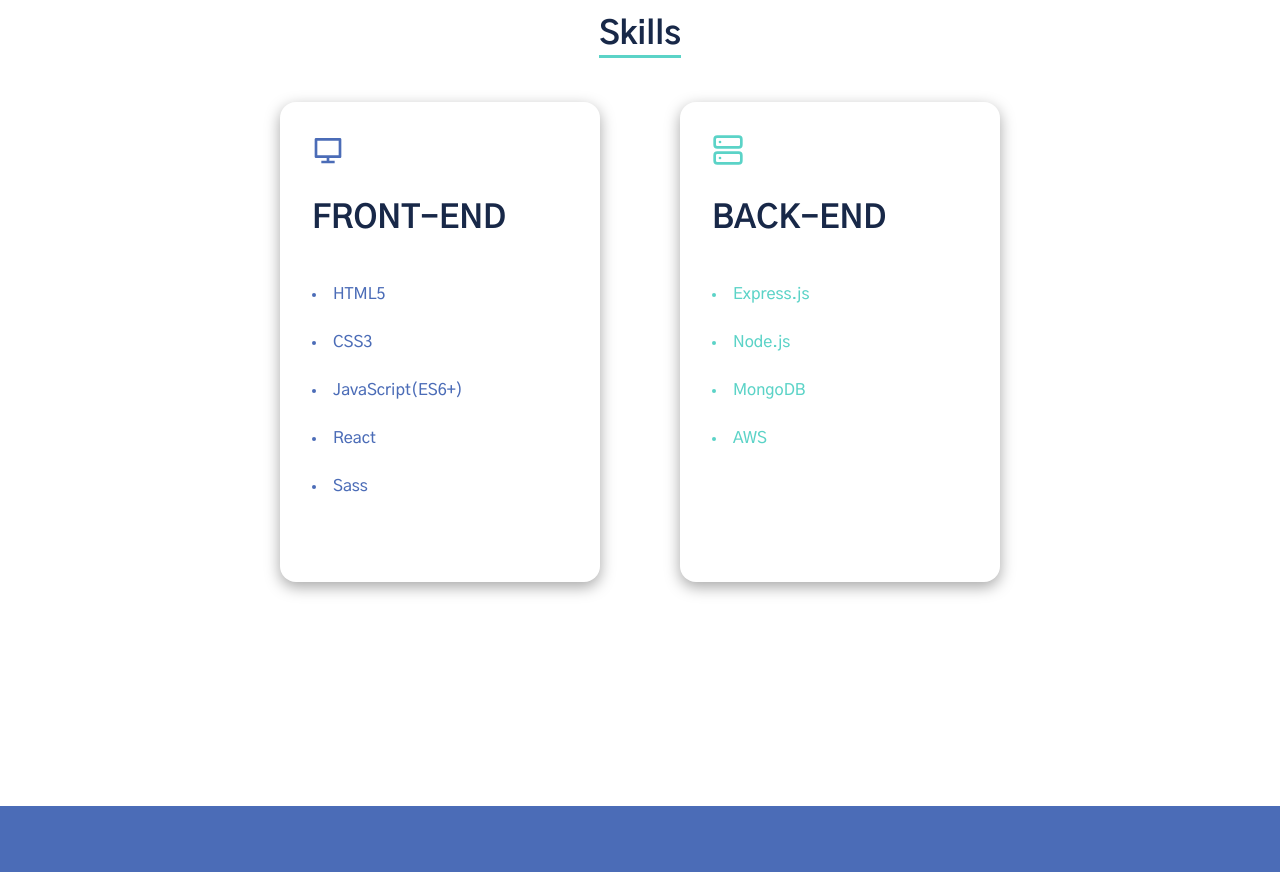
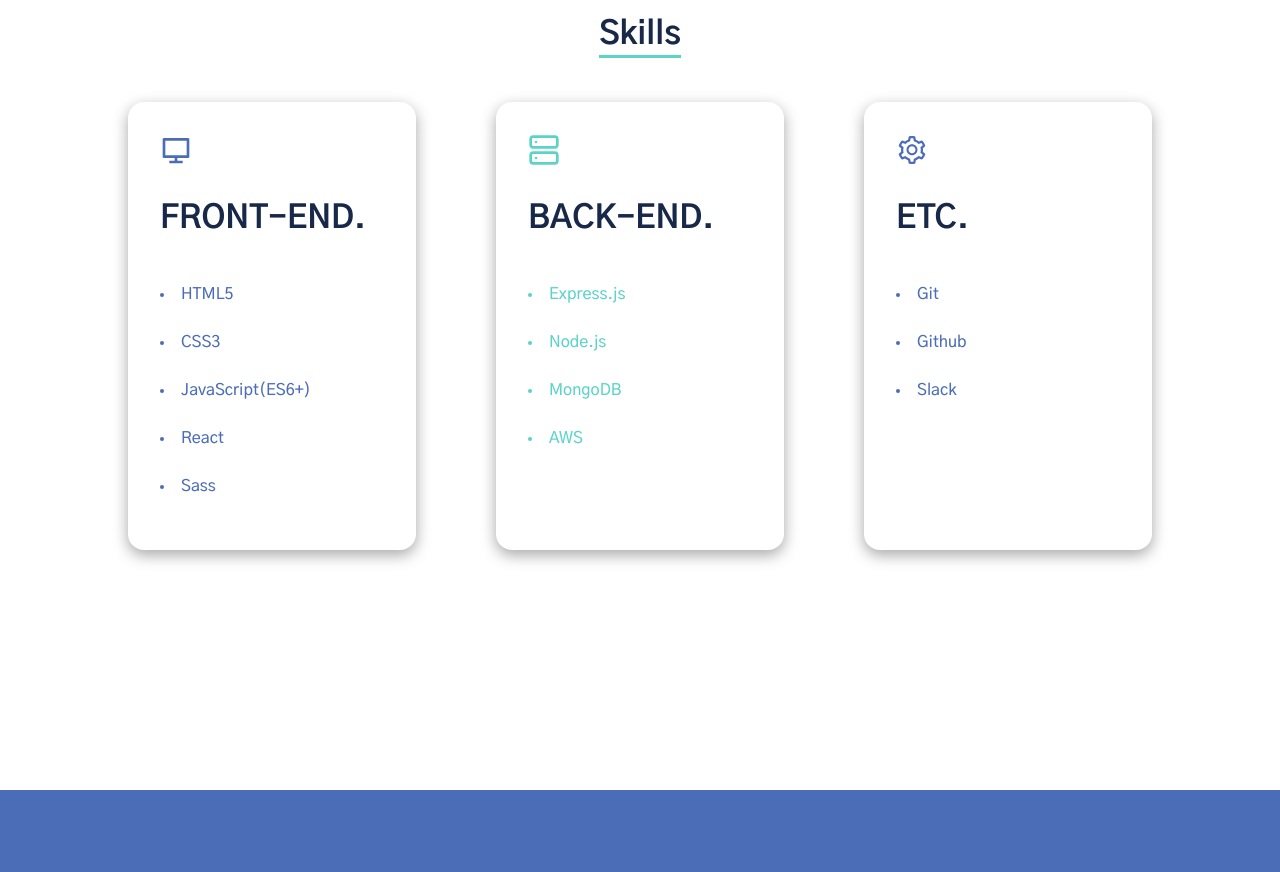
Before and after one commit to den4592/ilya-portfolio, a React (Create React App) app: page / in a window 1280 px wide. Shown: the part 802-1674 px from the top of the page. Built offline with nearby package versions, Linux system fonts and the light colour scheme.

Commit message:
add page transition animations

```diff
--- a/package.json
+++ b/package.json
@@ -7,6 +7,7 @@
     "@testing-library/jest-dom": "^5.16.5",
     "@testing-library/react": "^13.3.0",
     "@testing-library/user-event": "^13.5.0",
+    "framer-motion": "^7.2.1",
     "node-sass": "^7.0.1",
     "react": "^18.2.0",
     "react-dom": "^18.2.0",
--- a/src/App.js
+++ b/src/App.js
@@ -1,22 +1,14 @@
-import { BrowserRouter as Router, Routes, Route } from "react-router-dom";
-import About from "./pages/About";
-import Projects from "./pages/Projects";
-import Project from "./pages/ProjectContent";
-import Contact from "./pages/Contact";
+import { BrowserRouter as Router } from "react-router-dom";
 import Nav from "./components/Nav";
 import Footer from "./components/Footer";
+import AnimatedRoutes from "./components/AnimatedRoutes";
 
 function App() {
   return (
     <div className="App">
       <Router>
         <Nav />
-        <Routes>
-          <Route path="/" element={<About />} />
-          <Route path="/projects" element={<Projects />} />
-          <Route path="/projects/:id" element={<Project />} />
-          <Route path="/contact" element={<Contact />} />
-        </Routes>
+        <AnimatedRoutes />
       </Router>
       <Footer />
     </div>
--- /dev/null
+++ b/src/components/AnimatedRoutes.js
@@ -0,0 +1,22 @@
+import { Routes, Route, useLocation } from "react-router-dom";
+import About from "../pages/About";
+import Projects from "../pages/Projects";
+import Project from "../pages/ProjectContent";
+import Contact from "../pages/Contact";
+import { AnimatePresence } from "framer-motion";
+
+const AnimatedRoutes = () => {
+  const location = useLocation();
+  return (
+    <AnimatePresence>
+      <Routes location={location} key={location.pathname}>
+        <Route path="/" element={<About />} />
+        <Route path="/projects" element={<Projects />} />
+        <Route path="/projects/:id" element={<Project />} />
+        <Route path="/contact" element={<Contact />} />
+      </Routes>
+    </AnimatePresence>
+  );
+};
+
+export default AnimatedRoutes;
--- a/src/components/Skills.js
+++ b/src/components/Skills.js
@@ -1,5 +1,6 @@
 import { FiServer } from "react-icons/fi";
 import { RiComputerLine } from "react-icons/ri";
+import { AiOutlineSetting } from "react-icons/ai";
 
 const Skills = () => {
   return (
@@ -11,10 +12,10 @@
           </h1>
           <div className="skills__container">
             <div className="skills__container-content">
-              <p className="icon first-icon">
+              <p className="icon black-icon">
                 <RiComputerLine />
               </p>
-              <p className="content-title">Front-end</p>
+              <p className="content-title">Front-end.</p>
               <ul className="skills-text blue-text">
                 <li>HTML5</li>
                 <li>CSS3</li>
@@ -24,15 +25,26 @@
               </ul>
             </div>
             <div className="skills__container-content">
-              <p className="icon second-icon">
+              <p className="icon mint-icon">
                 <FiServer />
               </p>
-              <p className="content-title">Back-end</p>
+              <p className="content-title">Back-end.</p>
               <ul className="skills-text mint-text">
                 <li>Express.js</li>
                 <li>Node.js</li>
                 <li>MongoDB</li>
                 <li>AWS</li>
+              </ul>
+            </div>
+            <div className="skills__container-content">
+              <p className="icon black-icon">
+                <AiOutlineSetting />
+              </p>
+              <p className="content-title">Etc.</p>
+              <ul className="skills-text blue-text">
+                <li>Git</li>
+                <li>Github</li>
+                <li>Slack</li>
               </ul>
             </div>
           </div>
--- a/src/css/style.css
+++ b/src/css/style.css
@@ -1,8 +1,8 @@
 @import url("https://fonts.googleapis.com/css2?family=Gothic+A1:wght@400;500;700;900&display=swap");
-.first-icon {
+.black-icon {
   color: #4b6cb7; }
 
-.second-icon {
+.mint-icon {
   color: #5bd3c7; }
 
 .blue-text {
@@ -140,8 +140,8 @@
   gap: 5rem; }
   .skills__container-content {
     width: 100%;
-    max-width: 20rem;
-    height: 30rem;
+    max-width: 18rem;
+    height: 28rem;
     border-radius: 1rem;
     box-shadow: rgba(0, 0, 0, 0.35) 0px 5px 15px; }
     .skills__container-content:hover {
@@ -187,8 +187,7 @@
       flex-direction: column;
       box-shadow: rgba(0, 0, 0, 0.25) 0px 54px 55px, rgba(0, 0, 0, 0.12) 0px -12px 30px, rgba(0, 0, 0, 0.12) 0px 4px 6px, rgba(0, 0, 0, 0.17) 0px 12px 13px, rgba(0, 0, 0, 0.09) 0px -3px 5px; }
       .projects .items li:hover {
-        cursor: pointer;
-        transform: scale(1.1); }
+        cursor: pointer; }
         .projects .items li:hover .inner-text h2 {
           color: #5bd3c7; }
       .projects .items li img {
--- a/src/pages/About.js
+++ b/src/pages/About.js
@@ -1,8 +1,13 @@
 import Skills from "../components/Skills";
+import { motion } from "framer-motion";
 
 const About = () => {
   return (
-    <main>
+    <motion.main
+      initial={{ opacity: 0 }}
+      animate={{ opacity: 1 }}
+      exit={{ opacity: 0 }}
+    >
       <section className="about-section">
         <div className="container">
           <div className="about">
@@ -31,7 +36,7 @@
         </div>
       </section>
       <Skills />
-    </main>
+    </motion.main>
   );
 };
 
--- a/src/pages/Contact.js
+++ b/src/pages/Contact.js
@@ -3,6 +3,7 @@
 import { AiFillPhone } from "react-icons/ai";
 import emailjs from "@emailjs/browser";
 import selfie from "../assets/img/selfie.jpeg";
+import { motion } from "framer-motion";
 
 const Contact = () => {
   const form = useRef();
@@ -40,7 +41,12 @@
   };
 
   return (
-    <section className="contact-section">
+    <motion.section
+      className="contact-section"
+      initial={{ opacity: 0 }}
+      animate={{ opacity: 1 }}
+      exit={{ opacity: 0 }}
+    >
       <div className="container">
         <div className="contact">
           <h1 className="title title-black">
@@ -91,7 +97,7 @@
           </div>
         </div>
       </div>
-    </section>
+    </motion.section>
   );
 };
 
--- a/src/pages/ProjectContent.js
+++ b/src/pages/ProjectContent.js
@@ -3,6 +3,7 @@
 import { TiArrowBack } from "react-icons/ti";
 import { useNavigate } from "react-router-dom";
 import { AiFillGithub } from "react-icons/ai";
+import { motion } from "framer-motion";
 
 const ProjectContent = () => {
   const { id } = useParams();
@@ -11,11 +12,15 @@
 
   const navigateBack = () => {
     navigate("/projects");
-    window.scrollTo(0, 0);
   };
 
   return (
-    <div className="project-content">
+    <motion.div
+      className="project-content"
+      initial={{ opacity: 0 }}
+      animate={{ opacity: 1 }}
+      exit={{ opacity: 0 }}
+    >
       <div className="container">
         <span className="back-btn" onClick={navigateBack}>
           <TiArrowBack />
@@ -44,7 +49,7 @@
           </a>
         </div>
       </div>
-    </div>
+    </motion.div>
   );
 };
 
--- a/src/pages/Projects.js
+++ b/src/pages/Projects.js
@@ -1,11 +1,17 @@
 import { ProjectList } from "../helpers/ProjectList";
 import { useNavigate } from "react-router-dom";
+import { motion } from "framer-motion";
 
 const Projects = () => {
   const navigate = useNavigate();
 
   return (
-    <section className="projects-section">
+    <motion.section
+      className="projects-section"
+      initial={{ opacity: 0 }}
+      animate={{ opacity: 1 }}
+      exit={{ opacity: 0 }}
+    >
       <div className="container">
         <div className="projects">
           <h1 className="title title-black">
@@ -14,7 +20,9 @@
           <ul className="items">
             {ProjectList.map((project, idx) => {
               return (
-                <li
+                <motion.li
+                  whileTap={{ scale: 0.9 }}
+                  whileHover={{ scale: 1.1 }}
                   key={idx}
                   onClick={() => {
                     navigate("/projects/" + idx);
@@ -25,13 +33,13 @@
                   <div className="inner-text">
                     <h2>{project.title}</h2>
                   </div>
-                </li>
+                </motion.li>
               );
             })}
           </ul>
         </div>
       </div>
-    </section>
+    </motion.section>
   );
 };
 
--- a/src/scss/abstracts/_colors.scss
+++ b/src/scss/abstracts/_colors.scss
@@ -4,10 +4,10 @@
 $gray: #e0e4ee;
 $mint: #5bd3c7;
 
-.first-icon {
+.black-icon {
   color: $blue;
 }
-.second-icon {
+.mint-icon {
   color: $mint;
 }
 
--- a/src/scss/components/_Projects.scss
+++ b/src/scss/components/_Projects.scss
@@ -21,7 +21,6 @@
         rgba(0, 0, 0, 0.17) 0px 12px 13px, rgba(0, 0, 0, 0.09) 0px -3px 5px;
       &:hover {
         cursor: pointer;
-        transform: scale(1.1);
         .inner-text {
           h2 {
             color: $mint;
--- a/src/scss/components/_Skills.scss
+++ b/src/scss/components/_Skills.scss
@@ -8,8 +8,8 @@
     gap: 5rem;
     &-content {
       width: 100%;
-      max-width: 20rem;
-      height: 30rem;
+      max-width: 18rem;
+      height: 28rem;
       border-radius: 1rem;
       box-shadow: rgba(0, 0, 0, 0.35) 0px 5px 15px;
       &:hover {
```
Also changed, not shown: 1 other file (tests, documents, lock files or other folders).
